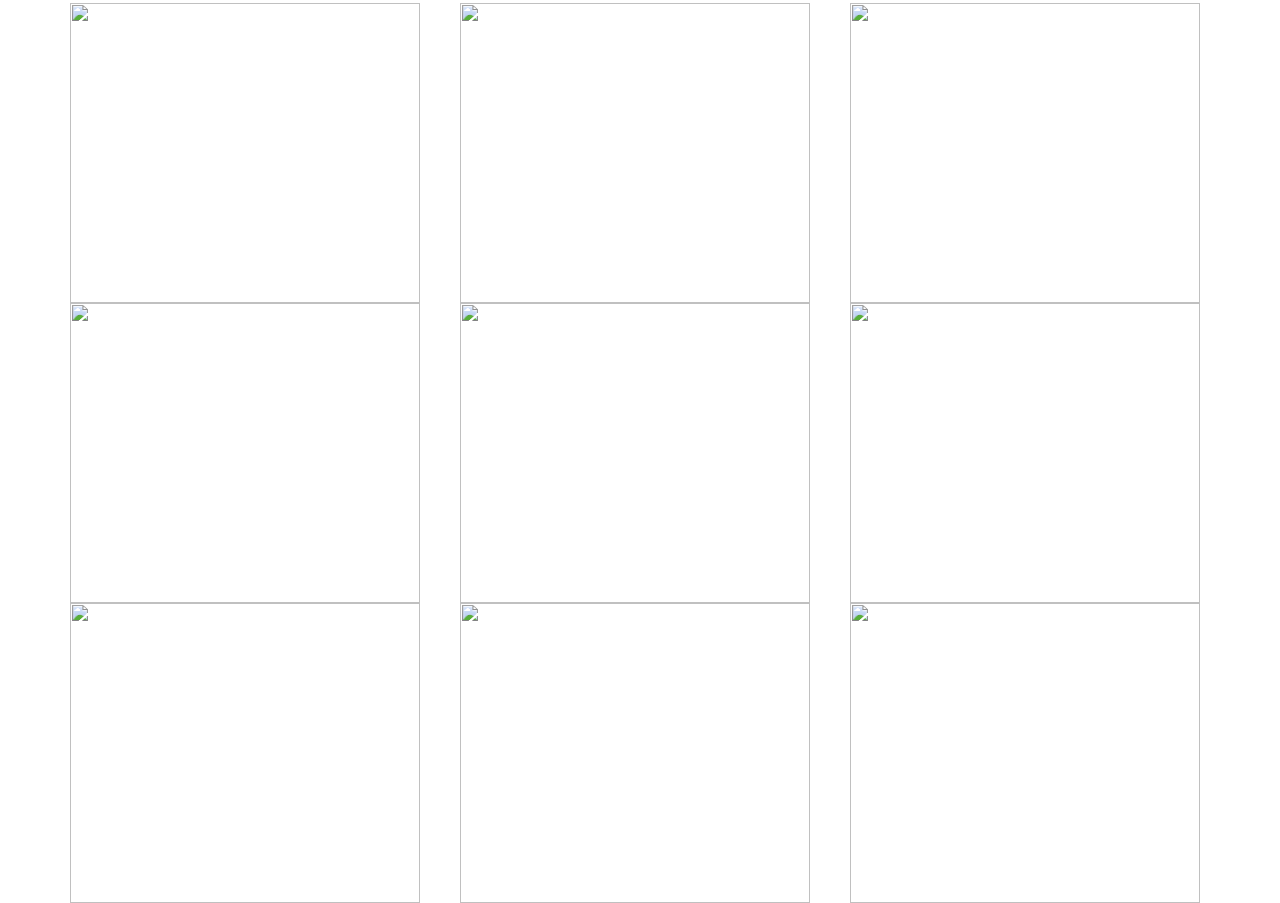
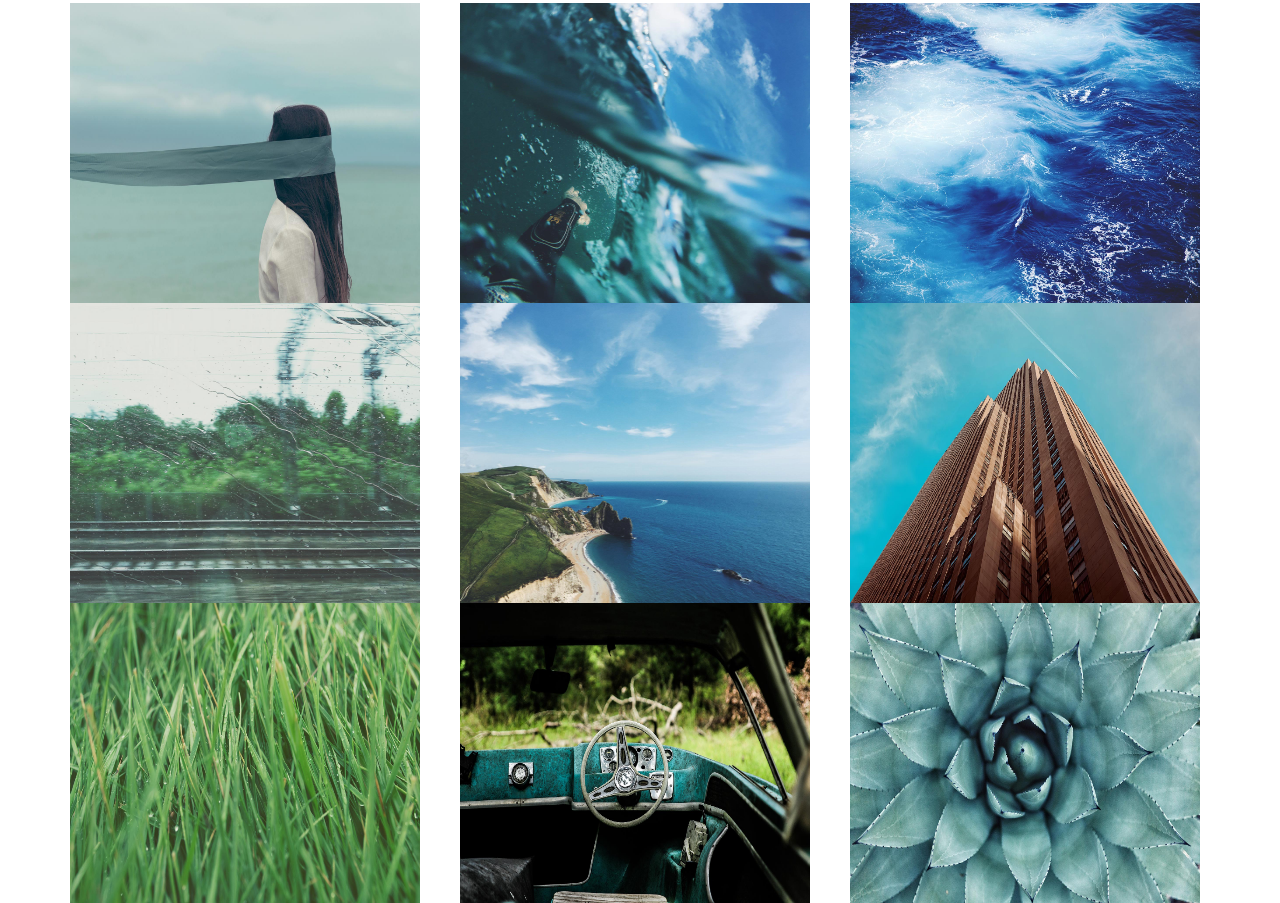
Before and after one commit to DawnViewer/portfolio-D.M., a plain HTML site: page index.html in a window 1280 px wide. Shown: the part 367-1270 px from the top of the page. Drawn offline with nearby package versions, Linux system fonts and the light colour scheme.

Commit message:
Photos paths have been fixed

```diff
--- a/index.html
+++ b/index.html
@@ -13,7 +13,7 @@
 			<div id="intro">
 				<h1>Spike Spiegel</h1>
 				<h5>Freelance Photographer</h5>
-				<a href="Portfolio/img/gallery">Gallery</a>
+				<a href="img/gallery/gallery">Gallery</a>
 			</div>
 			<div class="container">
 				<div id="about">
@@ -32,35 +32,35 @@
 					<div>
 						<div class="row">
 							<section class="col-md-4">
-								<img src="Documents/Coding/Portfolio/img/gallery/gallery-01.jpg" height="300px" width="350px"/>
+								<img src="img/gallery/gallery/gallery-01.jpg" height="300px" width="350px"/>
 							</section>
 							<section class="col-md-4">
-								<img src="Documents/Coding/Portfolio/img/gallery/gallery-02.jpg" height="300px" width="350px"/>
+								<img src="img/gallery/gallery/gallery-02.jpg" height="300px" width="350px"/>
 							</section>
 							<section class="col-md-4">
-								<img src="Documents/Coding/Portfolio/img/gallery/gallery-03.jpg" height="300px" width="350px"/>
+								<img src="img/gallery/gallery/gallery-03.jpg" height="300px" width="350px"/>
 							</section>
 						</div>
 						<div class="row">
 							<section class="col-md-4">
-								<img src="Documents/Coding/Portfolio/img/gallery/gallery-04.jpg" height="300px" width="350px"/>
+								<img src="img/gallery/gallery/gallery-04.jpg" height="300px" width="350px"/>
 							</section>
 							<section class="col-md-4">
-								<img src="Documents/Coding/Portfolio/img/gallery/gallery-05.jpg" height="300px" width="350px"/>
+								<img src="img/gallery/gallery/gallery-05.jpg" height="300px" width="350px"/>
 							</section>
 							<section class="col-md-4">
-								<img src="Documents/Coding/Portfolio/img/gallery/gallery-06.jpg" height="300px" width="350px"/>
+								<img src="img/gallery/gallery/gallery-06.jpg" height="300px" width="350px"/>
 							</section>
 						</div>
 						<div class="row">
 							<section class="col-md-4">
-								<img src="Documents/Coding/Portfolio/img/gallery/gallery-07.jpg" height="300px" width="350px"/>
+								<img src="img/gallery/gallery/gallery-07.jpg" height="300px" width="350px"/>
 							</section>
 							<section class="col-md-4">
-								<img src="Documents/Coding/Portfolio/img/gallery/gallery-08.jpg" height="300px" width="350px"/>
+								<img src="img/gallery/gallery/gallery-08.jpg" height="300px" width="350px"/>
 							</section>
 							<section class="col-md-4">
-								<img src="Documents/Coding/Portfolio/img/gallery/gallery-09.jpg" height="300px" width="350px"/>
+								<img src="img/gallery/gallery/gallery-09.jpg" height="300px" width="350px"/>
 							</section>
 						</div>
 					</div>
```
